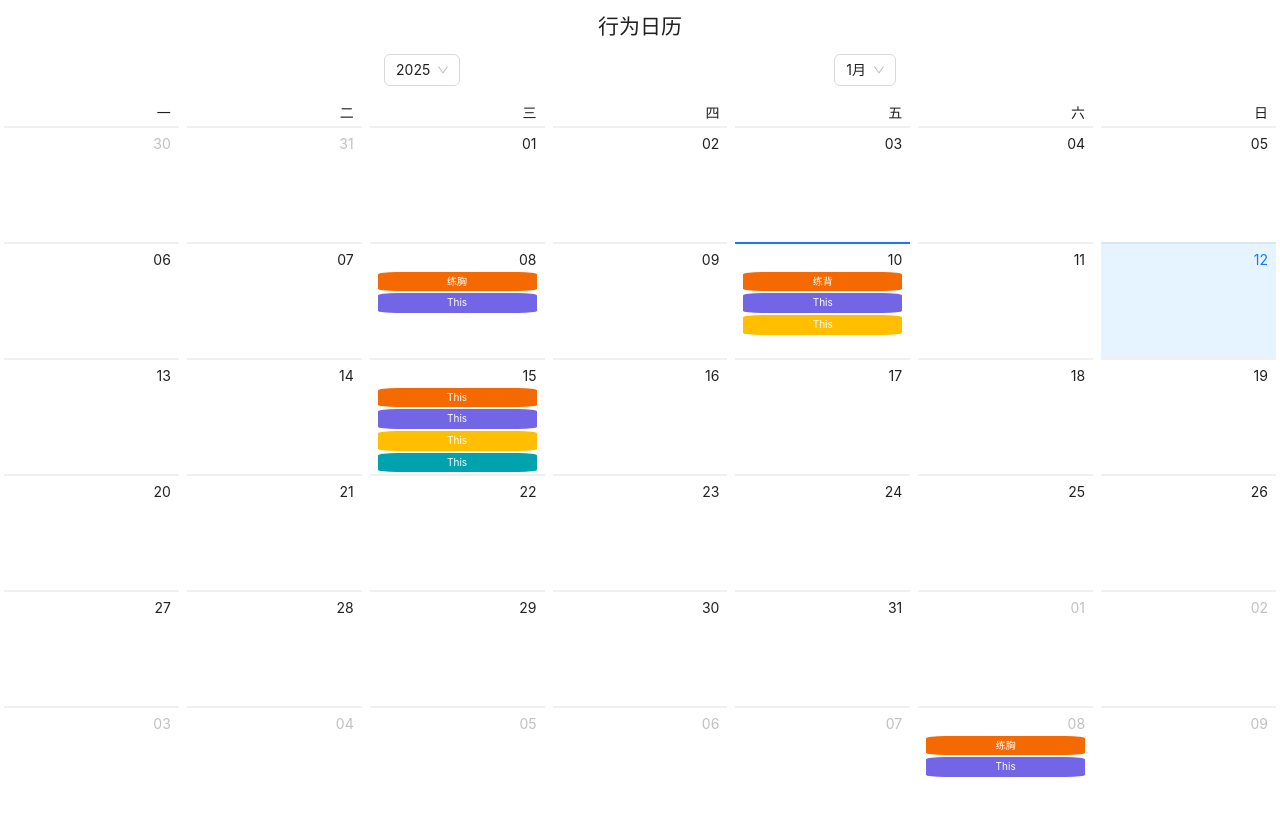
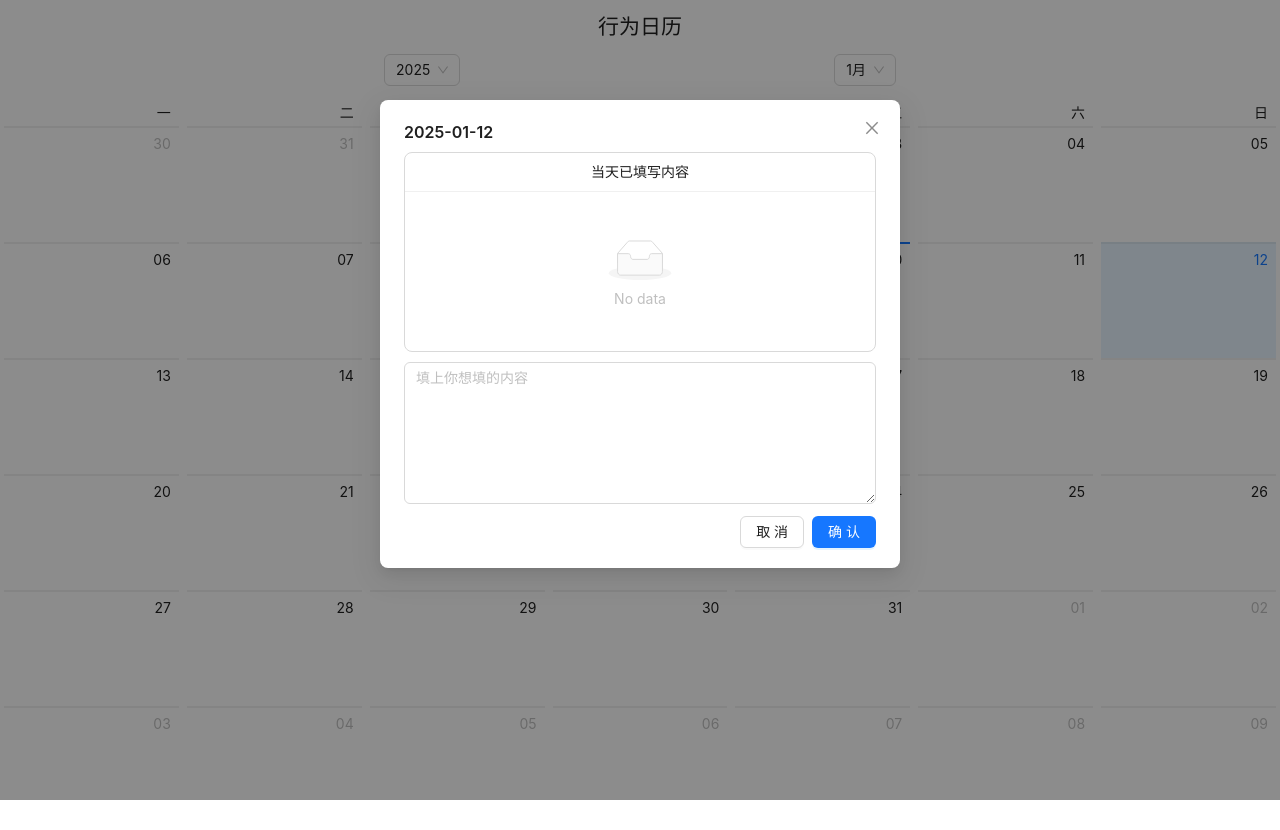
Before and after one commit to lily0325/calendar, a Vue app: page / in a window 1280 px wide. Both pictures are taken after a click on the element "12". Built offline with nearby package versions, Linux system fonts and the light colour scheme.

Commit message:
Update App.vue

```diff
--- a/src/App.vue
+++ b/src/App.vue
@@ -1,6 +1,6 @@
 <template>
   <a-config-provider :locale="zhCN">
-    <a-calendar v-model:value="value">
+    <a-calendar v-model:value="value" @select="select">
       <template #headerRender="{ value: current, onChange }">
         <div style="padding: 10px">
           <h2 style="text-align: center">行为日历</h2>
@@ -51,65 +51,93 @@
       </template>
       <template #dateCellRender="{ current }">
         <ul class="events">
-          <li v-for="(item,index) in getListData(current)" :key="item.content">
-            <!-- <a-badge :status="item.type" :text="item.content" /> -->
-            <div class="tag" :style="{'background':colorList[index]}">{{ item.content }}</div>
+          <li v-for="(item, index) in getListData(current)" :key="item">
+            <div class="tag" :style="{ background: colorList[index] }">
+              {{ item }}
+            </div>
           </li>
         </ul>
       </template>
     </a-calendar>
   </a-config-provider>
+  <a-modal
+    v-model:open="open"
+    :title="selectDate"
+    @ok="handleOk"
+    okText="确认"
+    cancelText="取消"
+  >
+    <a-list
+      size="small"
+      bordered
+      :data-source="listData[selectDate]"
+      class="list"
+    >
+      <template #renderItem="{ item, index }">
+        <a-list-item style="justify-content: left"
+          ><CloseCircleOutlined style="color: red" @click="deletetag(index)"/><a-tag
+            :bordered="false"
+            :color="colorList[index]"
+            class="list-tag"
+            >{{ item }}</a-tag
+          ></a-list-item
+        >
+      </template>
+      <template #header>
+        <div style="text-align: center;">当天已填写内容</div>
+      </template>
+    </a-list>
+    <a-textarea
+      style="margin-top: 10px"
+      v-model:value="dateNote"
+      placeholder="填上你想填的内容"
+      :rows="6"
+    />
+  </a-modal>
 </template>
 
 <script setup>
-import { ref, watch } from "vue";
+import { ref, watch, onMounted } from "vue";
+import { CloseCircleOutlined } from "@ant-design/icons-vue";
 import zhCN from "ant-design-vue/es/locale/zh_CN.js";
-
-const colorList = [
-  "#f56a00",
-  "#7265e6",
-  "#ffbf00",
-  "#00a2ae",
-];
+const colorList = ["#f56a00", "#7265e6", "#ffbf00", "#00a2ae"];
 
 const value = ref();
 
+const listData = ref(JSON.parse(localStorage.getItem("listData") || "{}"));
+
 const getListData = (value) => {
-  let listData;
-  // console.log(value.format("MM-DD") );
-  switch (value.date()) {
-    case 8:
-      listData = [
-        { type: "warning", content: "练胸" },
-        { type: "success", content: "This is usual event." },
-      ];
-      break;
-    case 10:
-      listData = [
-        { type: "warning", content: "练背" },
-        { type: "success", content: "This is usual event." },
-        { type: "error", content: "This is error event." },
-      ];
-      break;
-    case 15:
-      listData = [
-        { type: "warning", content: "This is warning event" },
-        { type: "success", content: "This is very long usual event。。...." },
-        { type: "success", content: "This is very long usual event。。...." },
-        { type: "success", content: "This is very long usual event。。...." },
-        { type: "success", content: "This is very long usual event。。...." },
-      ];
-      break;
-    default:
+  if (listData.value) {
+    if (listData.value[value.format("YYYY-MM-DD")]) {
+      return listData.value[value.format("YYYY-MM-DD")];
+    }
   }
-  if (!listData) return [];
-  listData = listData.map((e) => {
-    return {
-      ...e,
-      content: e.content.substring(0, 4),
-    };
-  });
-  return listData || [];
+  return [];
+};
+
+const open = ref(false);
+const selectDate = ref("");
+const dateNote = ref("");
+
+const select = (selectedDates) => {
+  console.log(selectedDates.format("YYYY-MM-DD"));
+  open.value = true;
+  selectDate.value = selectedDates.format("YYYY-MM-DD");
+};
+
+const handleOk = () => {
+  selectDate.value in listData.value
+    ? listData.value[selectDate.value].push(dateNote.value)
+    : (listData.value[selectDate.value] = [dateNote.value]);
+  localStorage.setItem("listData", JSON.stringify(listData.value));
+  // open.value = false;
+  dateNote.value = "";
+};
+
+const deletetag = (index) => {
+  console.log(index);
+  listData.value[selectDate.value].splice(index, 1);
+  localStorage.setItem("listData", JSON.stringify(listData.value));
 };
 
 const getMonths = (value) => {
@@ -142,13 +170,22 @@ const getYears = (value) => {
 .tag {
   font-size: 10px;
   // background: pink;
-  border-radius: 12%;
+  border-radius: 3px;
   padding: 2px;
   width: 100%;
   text-align: center;
-  overflow: hidden;
+  overflow-x: hidden;
+  white-space: nowrap;
   margin-bottom: 2px;
   color: white;
   // font-weight: bold;
 }
+.list {
+  height: 200px;
+  overflow: scroll;
+}
+.list-tag{
+  margin-left: 10px;
+  overflow-x: scroll;
+}
 </style>
```
